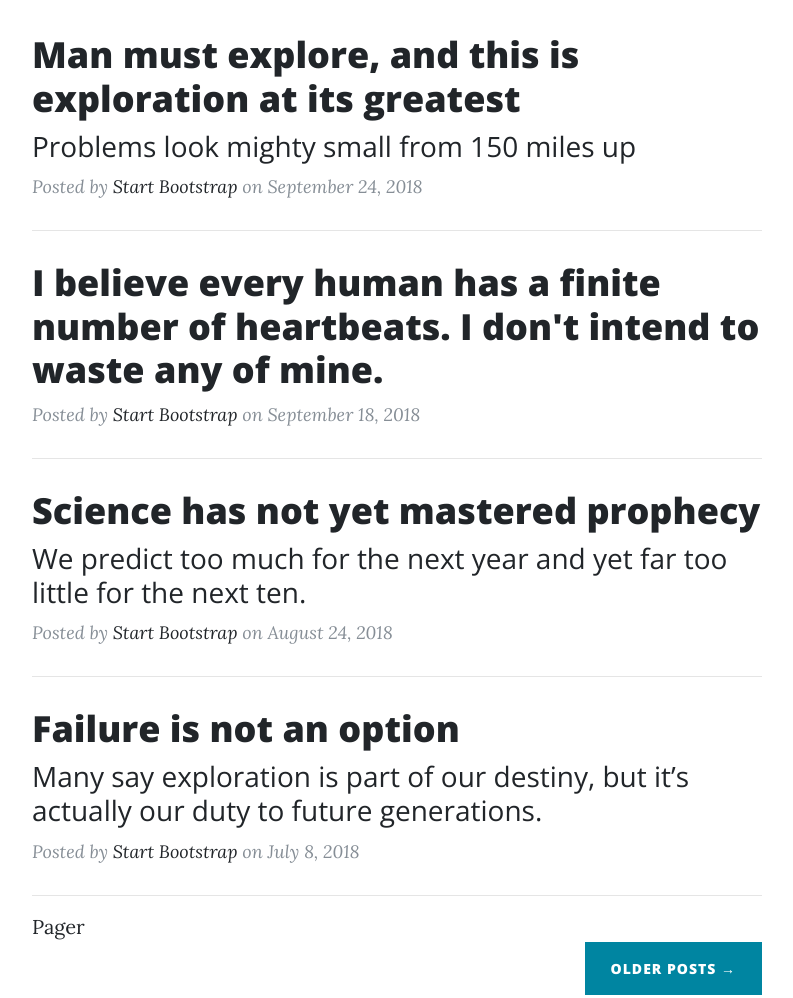
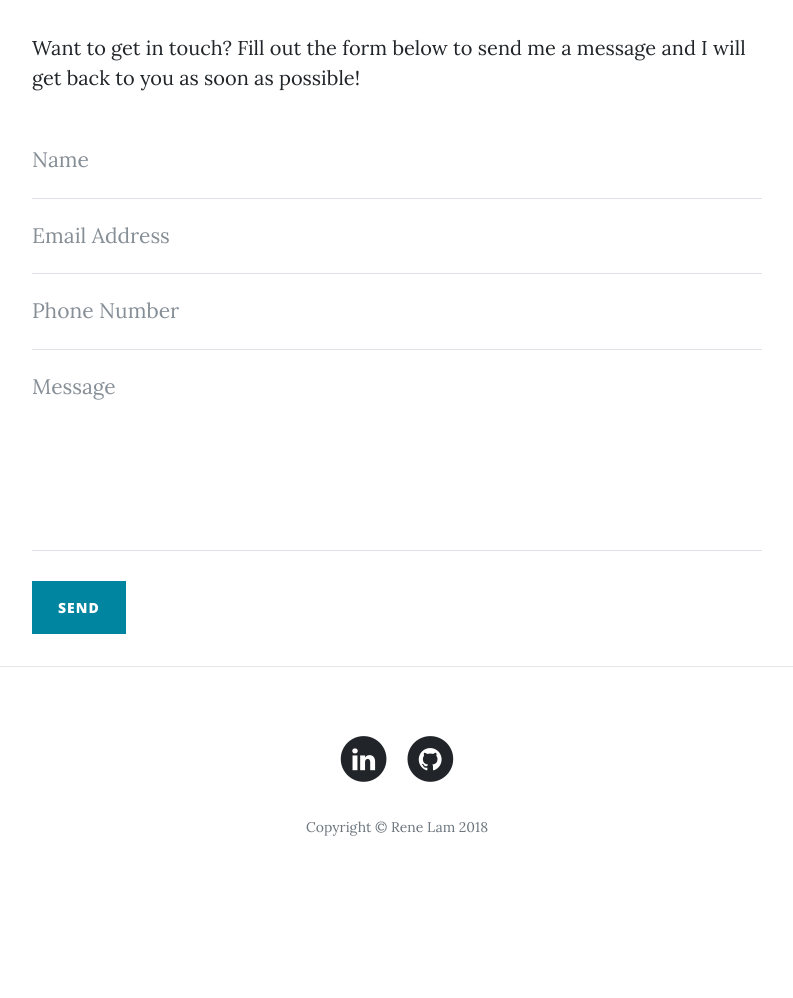
Before and after one commit to renelam1421/renelam1421, a website: page docs/contact.html in a window 1280 px wide. Shown: the part 579-1577 px from the top of the page, without its empty margins (243-1036 px from the left). After the commit the page ends 1482 px from the top, so only its background shows below. Drawn offline with nearby package versions, Linux system fonts and the light colour scheme.

Commit message:
Final submission

```diff
--- a/docs/contact.html
+++ b/docs/contact.html
@@ -55,14 +55,14 @@
       </div>
     </nav>
 <!-- Page Header -->
-<header class="masthead" style="background-image: url('img/home-bg.jpg')">
+<header class="masthead" style="background-image: url('img/contact-bg.jpg')">
   <div class="overlay"></div>
   <div class="container">
     <div class="row">
       <div class="col-lg-8 col-md-10 mx-auto">
-        <div class="site-heading">
-          <h1>Rene Lam</h1>
-          <span class="subheading">Welcome to my webpage!</span>
+        <div class="page-heading">
+          <h1>Contact Me</h1>
+          <span class="subheading">Have questions? I have answers.</span>
         </div>
       </div>
     </div>
@@ -73,64 +73,45 @@
 <div class="container">
   <div class="row">
     <div class="col-lg-8 col-md-10 mx-auto">
-      <div class="post-preview">
-        <a href="post.html">
-          <h2 class="post-title">
-            Man must explore, and this is exploration at its greatest
-          </h2>
-          <h3 class="post-subtitle">
-            Problems look mighty small from 150 miles up
-          </h3>
-        </a>
-        <p class="post-meta">Posted by
-          <a href="#">Start Bootstrap</a>
-          on September 24, 2018</p>
-      </div>
-      <hr>
-      <div class="post-preview">
-        <a href="post.html">
-          <h2 class="post-title">
-            I believe every human has a finite number of heartbeats. I don't intend to waste any of mine.
-          </h2>
-        </a>
-        <p class="post-meta">Posted by
-          <a href="#">Start Bootstrap</a>
-          on September 18, 2018</p>
-      </div>
-      <hr>
-      <div class="post-preview">
-        <a href="post.html">
-          <h2 class="post-title">
-            Science has not yet mastered prophecy
-          </h2>
-          <h3 class="post-subtitle">
-            We predict too much for the next year and yet far too little for the next ten.
-          </h3>
-        </a>
-        <p class="post-meta">Posted by
-          <a href="#">Start Bootstrap</a>
-          on August 24, 2018</p>
-      </div>
-      <hr>
-      <div class="post-preview">
-        <a href="post.html">
-          <h2 class="post-title">
-            Failure is not an option
-          </h2>
-          <h3 class="post-subtitle">
-            Many say exploration is part of our destiny, but it’s actually our duty to future generations.
-          </h3>
-        </a>
-        <p class="post-meta">Posted by
-          <a href="#">Start Bootstrap</a>
-          on July 8, 2018</p>
-      </div>
-      <hr>
-
-       Pager
-      <div class="clearfix">
-        <a class="btn btn-primary float-right" href="#">Older Posts &rarr;</a>
-      </div>
+      <p>Want to get in touch? Fill out the form below to send me a message and I will get back to you as soon as possible!</p>
+      <!-- Contact Form - Enter your email address on line 19 of the mail/contact_me.php file to make this form work. -->
+      <!-- WARNING: Some web hosts do not allow emails to be sent through forms to common mail hosts like Gmail or Yahoo. It's recommended that you use a private domain email address! -->
+      <!-- To use the contact form, your site must be on a live web host with PHP! The form will not work locally! -->
+      <form name="sentMessage" id="contactForm" novalidate>
+        <div class="control-group">
+          <div class="form-group floating-label-form-group controls">
+            <label>Name</label>
+            <input type="text" class="form-control" placeholder="Name" id="name" required data-validation-required-message="Please enter your name.">
+            <p class="help-block text-danger"></p>
+          </div>
+        </div>
+        <div class="control-group">
+          <div class="form-group floating-label-form-group controls">
+            <label>Email Address</label>
+            <input type="email" class="form-control" placeholder="Email Address" id="email" required data-validation-required-message="Please enter your email address.">
+            <p class="help-block text-danger"></p>
+          </div>
+        </div>
+        <div class="control-group">
+          <div class="form-group col-xs-12 floating-label-form-group controls">
+            <label>Phone Number</label>
+            <input type="tel" class="form-control" placeholder="Phone Number" id="phone" required data-validation-required-message="Please enter your phone number.">
+            <p class="help-block text-danger"></p>
+          </div>
+        </div>
+        <div class="control-group">
+          <div class="form-group floating-label-form-group controls">
+            <label>Message</label>
+            <textarea rows="5" class="form-control" placeholder="Message" id="message" required data-validation-required-message="Please enter a message."></textarea>
+            <p class="help-block text-danger"></p>
+          </div>
+        </div>
+        <br>
+        <div id="success"></div>
+        <div class="form-group">
+          <button type="submit" class="btn btn-primary" id="sendMessageButton">Send</button>
+        </div>
+      </form>
     </div>
   </div>
 </div>
```
Also changed, not shown: docs/about.html (+7 -60 lines), docs/posts.html (+47 -64 lines), docs/projects.html (+7 -61 lines), 2 other files.
